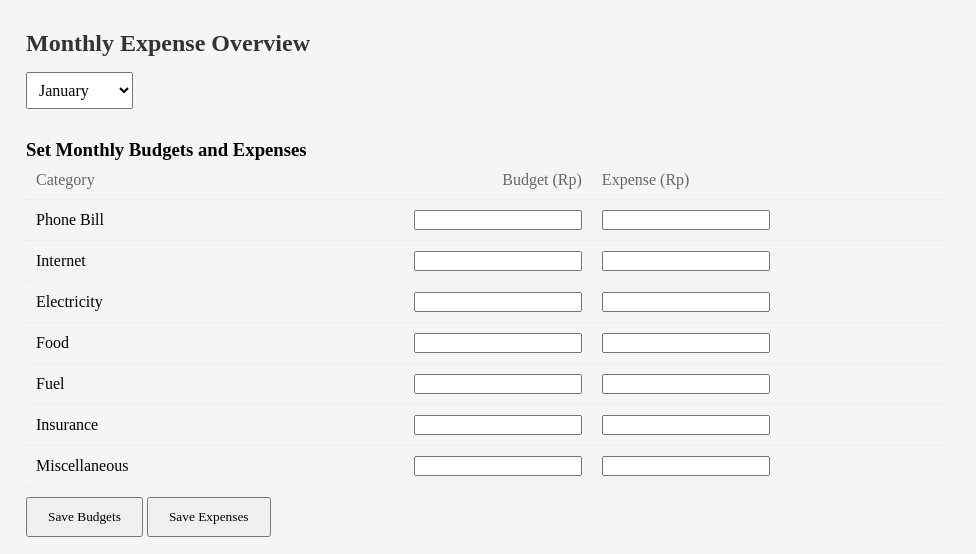
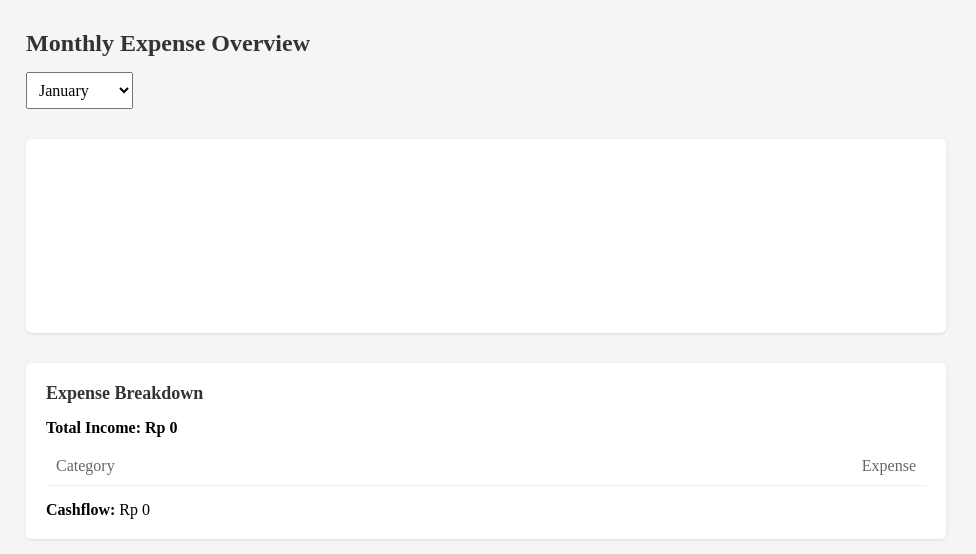
Before and after one commit to Ronny-Saputra/Personal-Finance-Manager, a plain HTML site: page HTMLS/reportss.html in a window 1280 px wide. Shown: the top 554 px of the page, 304-1280 px from the left. Drawn offline with nearby package versions, Linux system fonts and the light colour scheme.

Commit message:
Update reportss.html

```diff
--- a/HTMLS/reportss.html
+++ b/HTMLS/reportss.html
@@ -38,8 +38,6 @@
   </div>
 
 
-
-
   <div class="main-content">
     <div class="welcome-header">
       <h2>Monthly Expense Overview</h2>
@@ -49,64 +47,6 @@
         <option>September</option><option>October</option><option>November</option><option>December</option>
       </select>
     </div>
-
-
-
-
-    <!-- Budget and Expense Setting Form -->
-    <div class="budget-form" style="margin-top: 20px;">
-      <h3>Set Monthly Budgets and Expenses</h3>
-      <table class="data-table" id="budget-expense-table">
-        <thead>
-          <tr>
-            <th>Category</th>
-            <th>Budget (Rp)</th>
-            <th>Expense (Rp)</th>
-          </tr>
-        </thead>
-        <tbody>
-          <tr>
-            <td>Phone Bill</td>
-            <td><input type="number" class="budget-input" data-category="Phone Bill" value="500000"></td>
-            <td><input type="number" class="expense-input" data-category="Phone Bill" value="450000"></td>
-          </tr>
-          <tr>
-            <td>Internet</td>
-            <td><input type="number" class="budget-input" data-category="Internet" value="300000"></td>
-            <td><input type="number" class="expense-input" data-category="Internet" value="250000"></td>
-          </tr>
-          <tr>
-            <td>Electricity</td>
-            <td><input type="number" class="budget-input" data-category="Electricity" value="400000"></td>
-            <td><input type="number" class="expense-input" data-category="Electricity" value="350000"></td>
-          </tr>
-          <tr>
-            <td>Food</td>
-            <td><input type="number" class="budget-input" data-category="Food" value="1500000"></td>
-            <td><input type="number" class="expense-input" data-category="Food" value="1400000"></td>
-          </tr>
-          <tr>
-            <td>Fuel</td>
-            <td><input type="number" class="budget-input" data-category="Fuel" value="600000"></td>
-            <td><input type="number" class="expense-input" data-category="Fuel" value="550000"></td>
-          </tr>
-          <tr>
-            <td>Insurance</td>
-            <td><input type="number" class="budget-input" data-category="Insurance" value="800000"></td>
-            <td><input type="number" class="expense-input" data-category="Insurance" value="700000"></td>
-          </tr>
-          <tr>
-            <td>Miscellaneous</td>
-            <td><input type="number" class="budget-input" data-category="Miscellaneous" value="200000"></td>
-            <td><input type="number" class="expense-input" data-category="Miscellaneous" value="150000"></td>
-          </tr>
-        </tbody>
-      </table>
-      <button id="save-budgets" style="margin-top: 10px; padding: 10px 20px;">Save Budgets</button>
-      <button id="save-expenses" style="margin-top: 10px; padding: 10px 20px;">Save Expenses</button>
-    </div>
-
-
 
 
     <!-- Centered Chart -->
@@ -124,30 +64,29 @@
         <canvas id="monthlyExpenseChart"></canvas>
       </div>
     </div>
-
-
-
-
 <!-- Expense Breakdown Table -->
 <div class="data-card" style="margin-top: 30px;">
   <h3>Expense Breakdown</h3>
+  <!-- Total Income Display -->
+  <div id="total-income-display" style="font-size: 16px; margin-bottom: 10px;">
+    <strong>Total Income: Rp <span id="total-income-value">0</span></strong>
+  </div>
   <table class="data-table" id="report-table">
     <thead>
       <tr>
         <th>Category</th>
-            <th>Budget</th>
         <th>Expense</th>
-            <th>+/–</th>
       </tr>
     </thead>
     <tbody>
       <!-- Populated by JS -->
     </tbody>
   </table>
+  <!-- Cashflow Row -->
+  <div style="margin-top: 15px; font-size: 16px;">
+    <strong>Cashflow:</strong> Rp <span id="cashflow-value">0</span>
   </div>
 </div>
-
-
 
 
   <script src="https://cdn.jsdelivr.net/npm/chart.js"></script>
```
Lines whose indentation alone changed are shown as unchanged.
